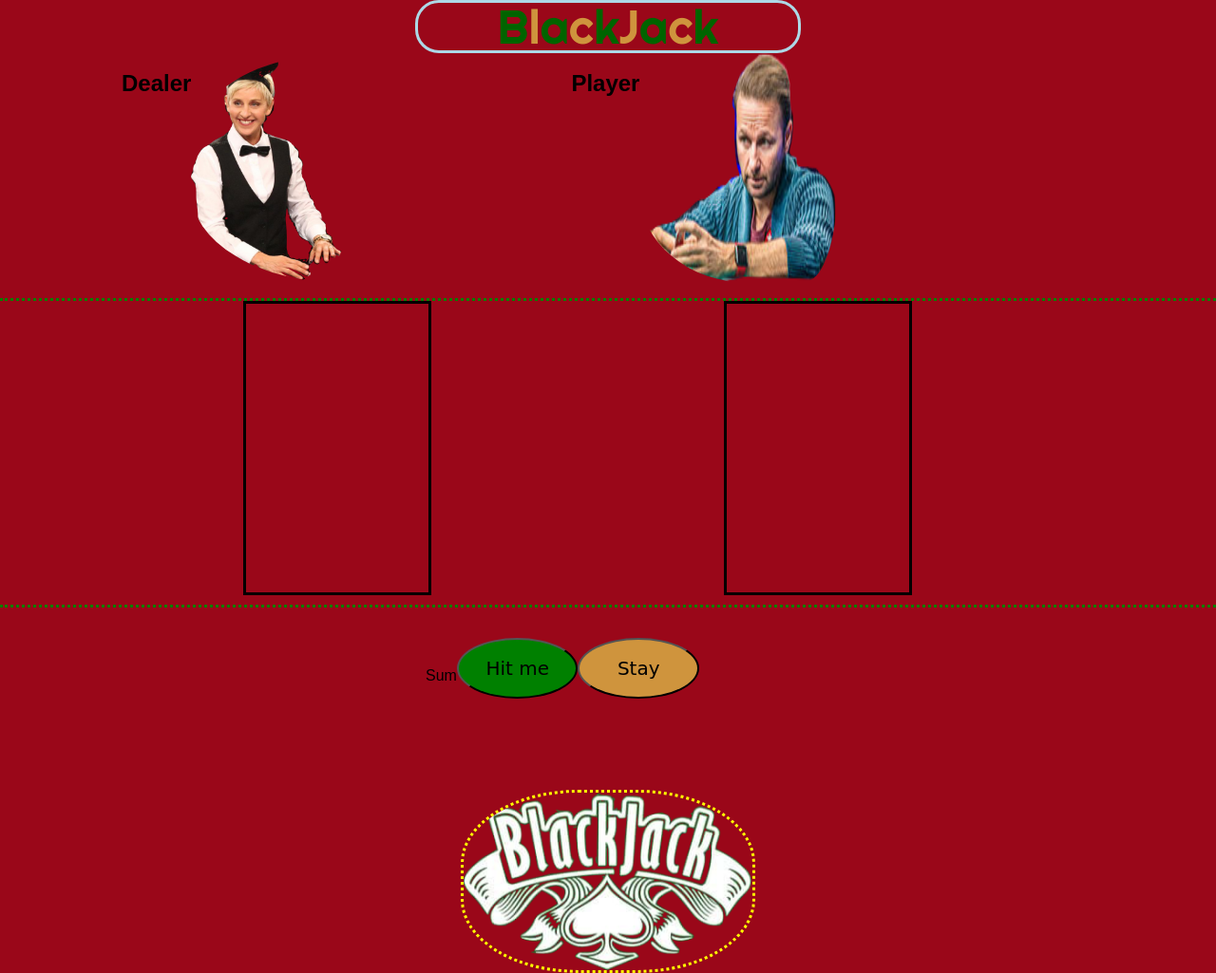
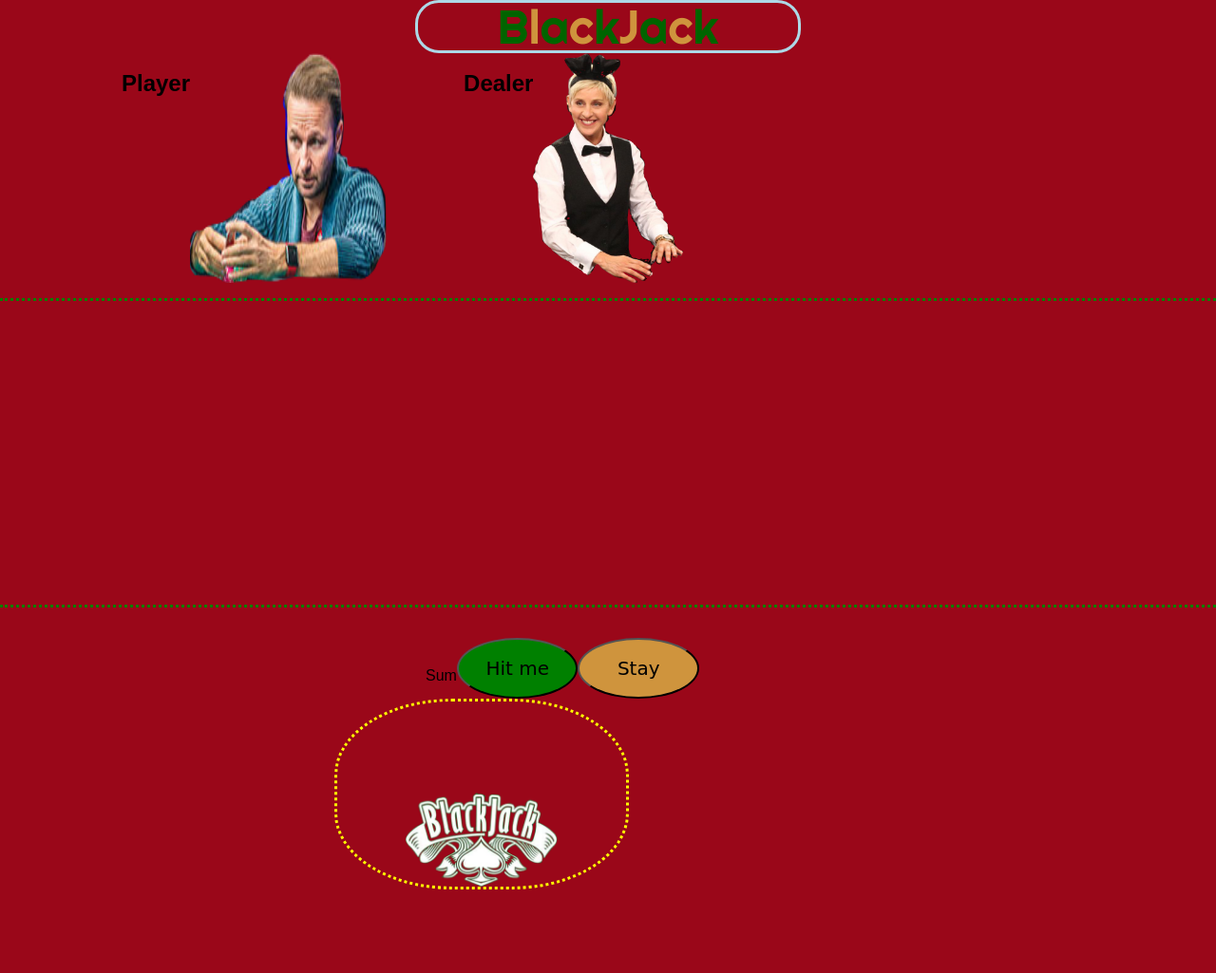
Before and after one commit to rh1456/blackjack, a website: page public/index.html in a window 1280 px wide. Shown: the whole page at 95% size. After the commit the page ends 937 px from the top, so only its background shows below. Drawn offline with Linux system fonts and the light colour scheme.

```diff
--- a/public/index.html
+++ b/public/index.html
@@ -26,13 +26,12 @@
       </div>
     </section>
     <section class="dealer">
-
+      <h1>Player</h1>
+      <img class="playerPic" src="player.png" alt="player">
+      <!-- </section> -->
       <h1>Dealer</h1>
       <!-- <section class="pandp"> -->
       <img class="Ellen" src="ellen.png" alt="Ellen">
-      <h1>Player</h1>
-      <img class="playerPic" src="player.png" alt="player">
-      <!-- </section> -->
 
     </section>
     <section class="players">
--- a/public/main.js
+++ b/public/main.js
@@ -66,6 +66,7 @@
   }
   document.querySelector('.player-sum').textContent = sum
 }
+
 //create the deck
 
 const makeDeck = () => {
--- a/public/screen.css
+++ b/public/screen.css
@@ -10,7 +10,6 @@
   min-height: 100%;
   background-color: #9a0719;
 }
-
 .top {
   display: flex;
   justify-content: center;
@@ -73,7 +72,7 @@
   width: 100%;
   height: 20rem;
 }
-.playerOne {
+/* .playerOne {
   display: flex;
   align-content: center;
   border: solid;
@@ -81,15 +80,15 @@
   width: 15%;
   height: 19rem;
   margin-left: 20%;
-}
-.playerTwo {
+} */
+/* .playerTwo {
   border: solid;
   border-color: black;
   width: 15%;
   height: 19rem;
   margin-right: 25%;
-}
-img {
+} */
+.background {
   /* float: center; */
   width: 19rem;
   border: dotted;
@@ -193,28 +192,30 @@
     width: 100%;
     height: 20rem;
   }
-  .playerOne {
+  /* .playerOne {
     display: flex;
+    justify-content: row;
     align-content: center;
     border: solid;
     border-color: black;
     width: 15%;
     height: 19rem;
     margin-left: 20%;
-  }
-  .playerTwo {
+  } */
+  /* .playerTwo {
     border: solid;
     border-color: black;
     width: 15%;
     height: 19rem;
     margin-right: 25%;
-  }
-  img {
+  } */
+  .background {
     /* float: center; */
     width: 19rem;
     border: dotted;
     border-color: yellow;
     border-radius: 40%;
+    margin-left: 22rem;
   }
   .buttons {
     display: flex;
@@ -243,4 +244,12 @@
   .pHand {
     color: burlywood;
   }
+  ul {
+    display: flex;
+    justify-content: row;
+    list-style: none;
+  }
+  img {
+    width: 10rem;
+  }
 }
```
